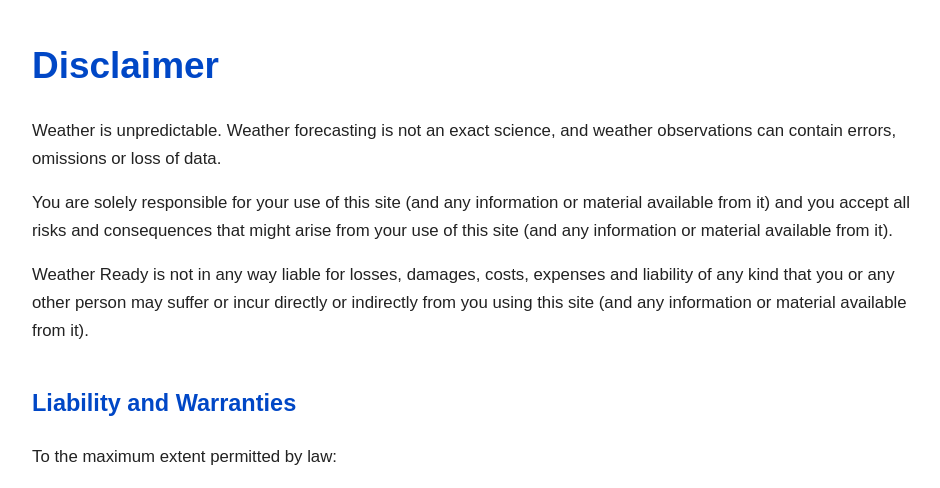
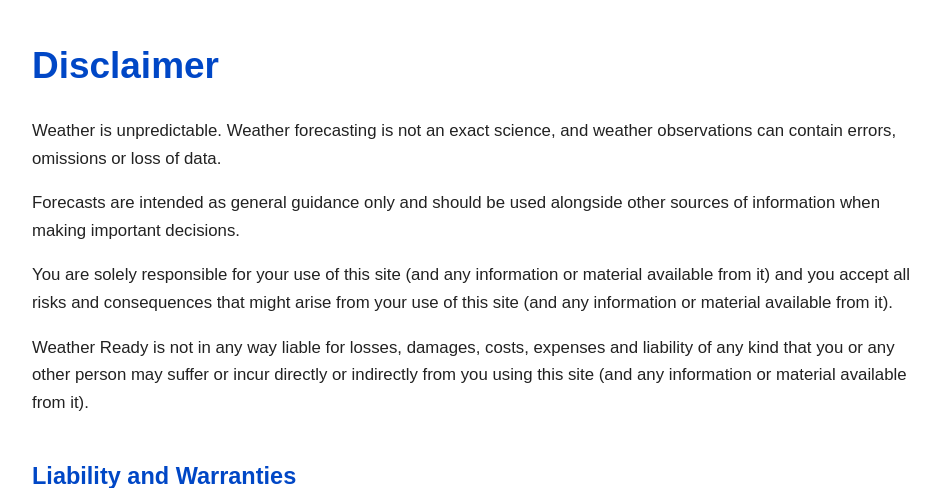
Before and after one commit to jack292929292/weatherready-site, a Flask app: page /legal_disclaimers in a window 1280 px wide. Shown: the part 240-728 px from the top of the page, without its empty margins (168-1108 px from the left). Run offline with Flask 3, Linux system fonts and the light colour scheme.

Commit message:
Update legal_disclaimers.html

```diff
--- a/templates/legal_disclaimers.html
+++ b/templates/legal_disclaimers.html
@@ -139,6 +139,10 @@
       Weather is unpredictable. Weather forecasting is not an exact science, and weather observations can contain errors, omissions or loss of data.
     </p>
 
+     <p>
+      Forecasts are intended as general guidance only and should be used alongside other sources of information when making important decisions.
+    </p>
+
     <p>
       You are solely responsible for your use of this site (and any information or material available from it) and you accept all risks and consequences that might arise from your use of this site (and any information or material available from it).
     </p>
```
